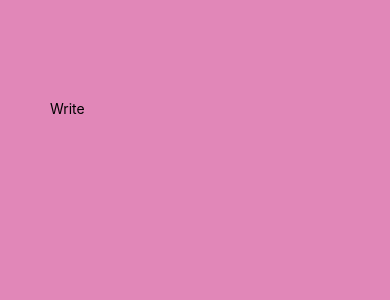
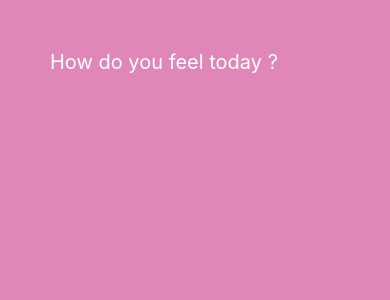
Before and after one commit to ahnniething/journal-app, a React Native app: screen /Write in a window 390 px wide. Shown: the top 300 px of the page. Built offline with nearby package versions, Linux system fonts and the light colour scheme.

Commit message:
#1 feat: make a title on the write screen

```diff
--- a/colors.js
+++ b/colors.js
@@ -14,8 +14,9 @@ const pantone = {
 const colors = {
   bgColor: pantone.amusements.cornsilk,
   textColor: pantone.amusements.paradisePink,
-  cardColor: pantone.amusements.fuchsiaPink,
   btnColor: pantone.amusements.veryPery,
   btnTintColor: pantone.amusements.icedCoffee,
+  cardColor: pantone.amusements.fuchsiaPink,
+  cardTitleColor: "white",
 };
 export default colors;
--- a/screens/Write.js
+++ b/screens/Write.js
@@ -1,18 +1,23 @@
 import React from "react";
 import styled from "styled-components/native";
 import { Ionicons } from "@expo/vector-icons";
-import colors from "../colors"
+import colors from "../colors";
 
 const View = styled.View`
   flex: 1;
-  padding: 0px 50px;
-  padding-top: 100px;
-  background-color: ${colors.cardColor};`;
-const Text = styled.Text``;
+  padding: 50px;
+  background-color: ${colors.cardColor};
+`;
+
+const Title = styled.Text`
+  color: ${colors.cardTitleColor};
+  font-size: 20px;
+  font-weight: 400;
+`;
 
 const Write = () => (
   <View>
-    <Text>Write</Text>
+    <Title>How do you feel today ? </Title>
   </View>
 );
 export default Write;
```
